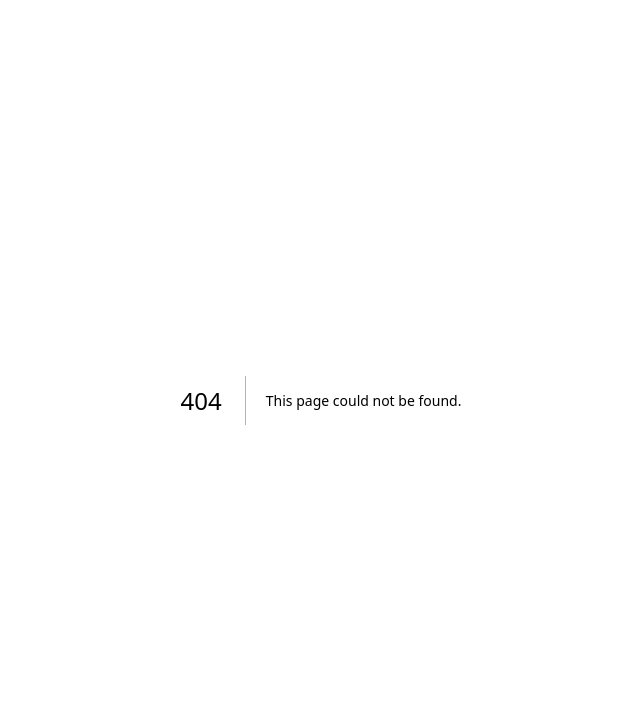
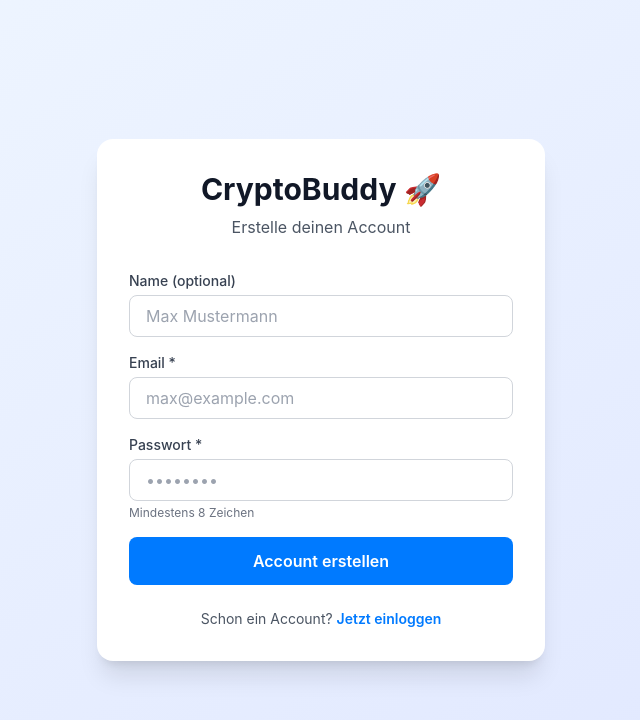
Before and after one commit to stillsbymirko/cryptobud-web, a Next.js app: page /auth/register in a window 1280 px wide. Before the commit this address had no page. Shown: the top 720 px of the page, without its empty margins (319-959 px from the left). Built offline with nearby package versions, Linux system fonts and the light colour scheme.

Commit message:
Add registration page

```diff
--- /dev/null
+++ b/app/auth/register/page.tsx
@@ -0,0 +1,120 @@
+"use client";
+
+import { useState } from "react";
+import { useRouter } from "next/navigation";
+import Link from "next/link";
+
+export default function RegisterPage() {
+  const router = useRouter();
+  const [isLoading, setIsLoading] = useState(false);
+  const [error, setError] = useState("");
+
+  async function onSubmit(event: React.FormEvent<HTMLFormElement>) {
+    event.preventDefault();
+    setIsLoading(true);
+    setError("");
+
+    const formData = new FormData(event.currentTarget);
+    const email = formData.get("email") as string;
+    const password = formData.get("password") as string;
+    const name = formData.get("name") as string;
+
+    try {
+      const response = await fetch("/api/auth/register", {
+        method: "POST",
+        headers: { "Content-Type": "application/json" },
+        body: JSON.stringify({ email, password, name }),
+      });
+
+      if (!response.ok) {
+        const data = await response.json();
+        throw new Error(data.error || "Registration failed");
+      }
+
+      router.push("/auth/login?registered=true");
+    } catch (err: any) {
+      setError(err.message);
+    } finally {
+      setIsLoading(false);
+    }
+  }
+
+  return (
+    <div className="min-h-screen bg-gradient-to-br from-blue-50 to-indigo-100 flex items-center justify-center p-4">
+      <div className="bg-white rounded-2xl shadow-xl p-8 w-full max-w-md">
+        <div className="text-center mb-8">
+          <h1 className="text-3xl font-bold text-gray-900 mb-2">
+            CryptoBuddy 🚀
+          </h1>
+          <p className="text-gray-600">Erstelle deinen Account</p>
+        </div>
+
+        <form onSubmit={onSubmit} className="space-y-4">
+          <div>
+            <label htmlFor="name" className="block text-sm font-medium text-gray-700 mb-1">
+              Name (optional)
+            </label>
+            <input
+              id="name"
+              name="name"
+              type="text"
+              className="w-full px-4 py-2 border border-gray-300 rounded-lg focus:ring-2 focus:ring-primary focus:border-transparent"
+              placeholder="Max Mustermann"
+            />
+          </div>
+
+          <div>
+            <label htmlFor="email" className="block text-sm font-medium text-gray-700 mb-1">
+              Email *
+            </label>
+            <input
+              id="email"
+              name="email"
+              type="email"
+              required
+              className="w-full px-4 py-2 border border-gray-300 rounded-lg focus:ring-2 focus:ring-primary focus:border-transparent"
+              placeholder="max@example.com"
+            />
+          </div>
+
+          <div>
+            <label htmlFor="password" className="block text-sm font-medium text-gray-700 mb-1">
+              Passwort *
+            </label>
+            <input
+              id="password"
+              name="password"
+              type="password"
+              required
+              minLength={8}
+              className="w-full px-4 py-2 border border-gray-300 rounded-lg focus:ring-2 focus:ring-primary focus:border-transparent"
+              placeholder="••••••••"
+            />
+            <p className="text-xs text-gray-500 mt-1">Mindestens 8 Zeichen</p>
+          </div>
+
+          {error && (
+            <div className="bg-red-50 border border-red-200 text-red-700 px-4 py-3 rounded-lg text-sm">
+              {error}
+            </div>
+          )}
+
+          <button
+            type="submit"
+            disabled={isLoading}
+            className="w-full bg-primary text-white py-3 rounded-lg font-semibold hover:opacity-90 transition disabled:opacity-50"
+          >
+            {isLoading ? "Wird erstellt..." : "Account erstellen"}
+          </button>
+        </form>
+
+        <div className="mt-6 text-center text-sm text-gray-600">
+          Schon ein Account?{" "}
+          <Link href="/auth/login" className="text-primary font-semibold hover:underline">
+            Jetzt einloggen
+          </Link>
+        </div>
+      </div>
+    </div>
+  );
+}
```
